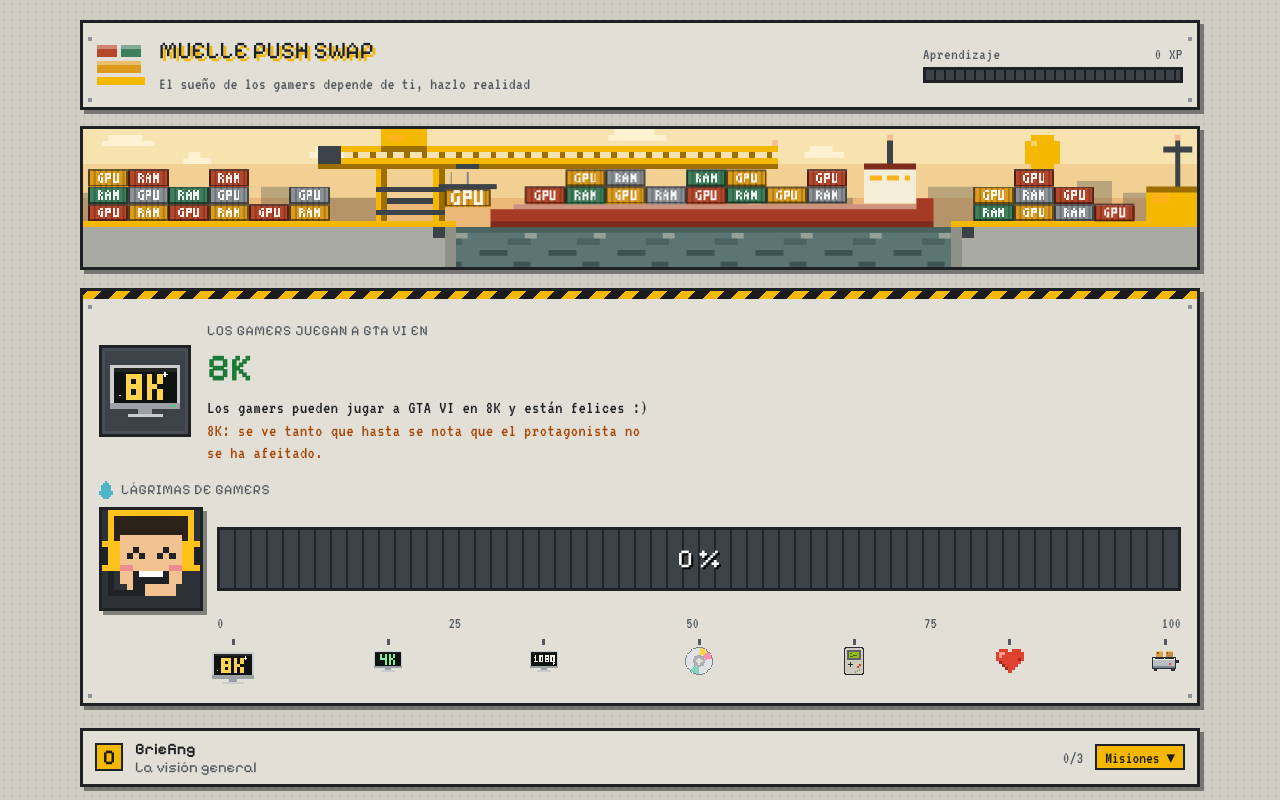
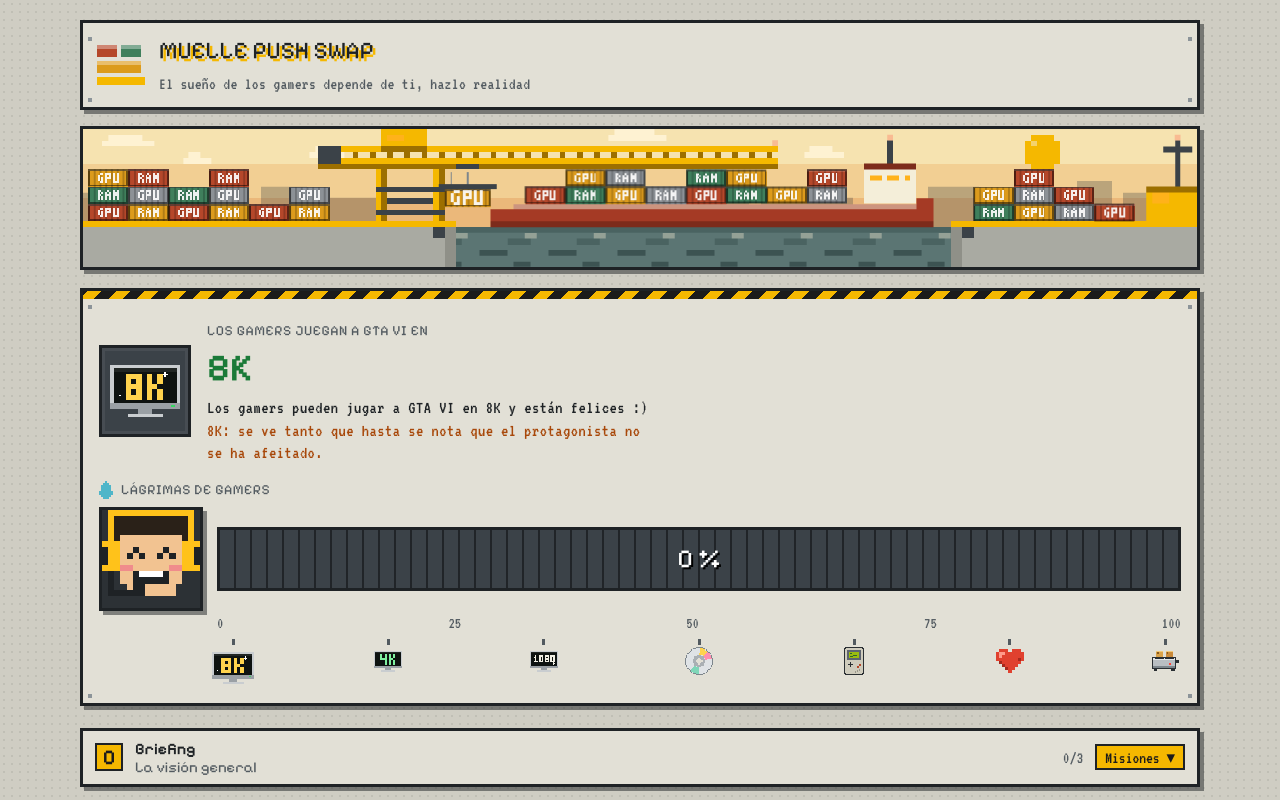
Before and after one commit to coscosgram/push_swap-the-game, a plain HTML site: page index.html in a window 1280 px wide. Shown: the top 800 px of the page. Drawn offline with nearby package versions, Linux system fonts and the light colour scheme.

Commit message:
Quita la barra de aprendizaje; queda sólo la de lágrimas
Co-Authored-By: Claude Sonnet 5.5 <noreply@anthropic.com>
Claude-Session: https://claude.ai/code/session_01VfSqETPjpgwbKvg87m68UU

```diff
--- a/index.html
+++ b/index.html
@@ -267,7 +267,6 @@ button.bar{cursor:pointer;min-height:30px;flex:0 0 auto}
       <svg width="48" height="40" viewBox="0 0 12 10" aria-hidden="true"><rect x="0" y="0" width="5" height="3" fill="var(--c1)"/><rect x="6" y="0" width="5" height="3" fill="var(--c2)"/><rect x="0" y="4" width="11" height="3" fill="var(--c3)"/><rect x="0" y="8" width="12" height="2" fill="var(--hazard)"/><rect x="0" y="0" width="5" height="1" fill="rgba(255,255,255,.35)"/><rect x="6" y="0" width="5" height="1" fill="rgba(255,255,255,.35)"/><rect x="0" y="4" width="11" height="1" fill="rgba(255,255,255,.35)"/></svg>
       <div><h1>Muelle Push Swap</h1><small>El sueño de los gamers depende de ti, hazlo realidad</small></div>
     </div>
-    <div class="prog"><div><span id="rank">Aprendizaje</span><span id="xp">0 XP</span></div><div class="meter"><i id="meter"></i></div></div>
   </header>
   <div class="harbor" aria-hidden="true"><svg id="scene" viewBox="0 0 1200 144" preserveAspectRatio="xMidYMax slice"></svg></div>
   <section class="track riv" id="track" aria-label="Estado del envío">
@@ -623,9 +622,8 @@ function chrome(){
     if(i===cur)sum.innerHTML=`<span class="n">${i}</span><span class="t">${m.name}<small>${m.sub}</small></span><span class="st">${d}/${m.total}</span><span class="car">Misiones ▾</span>`;
   });
   const pct=tot?dn/tot:0;
-  document.getElementById('meter').style.width=Math.round(pct*100)+'%';
-  document.getElementById('xp').textContent=dn*10+' XP';gauges();
-  document.getElementById('rank').textContent=pct>=1?'Dirección del muelle':pct>=.6?'Supervisión':pct>=.25?'Operación':'Aprendizaje';
+
+  gauges();
 }
 function setDone(id,v){
   if(v){
```
